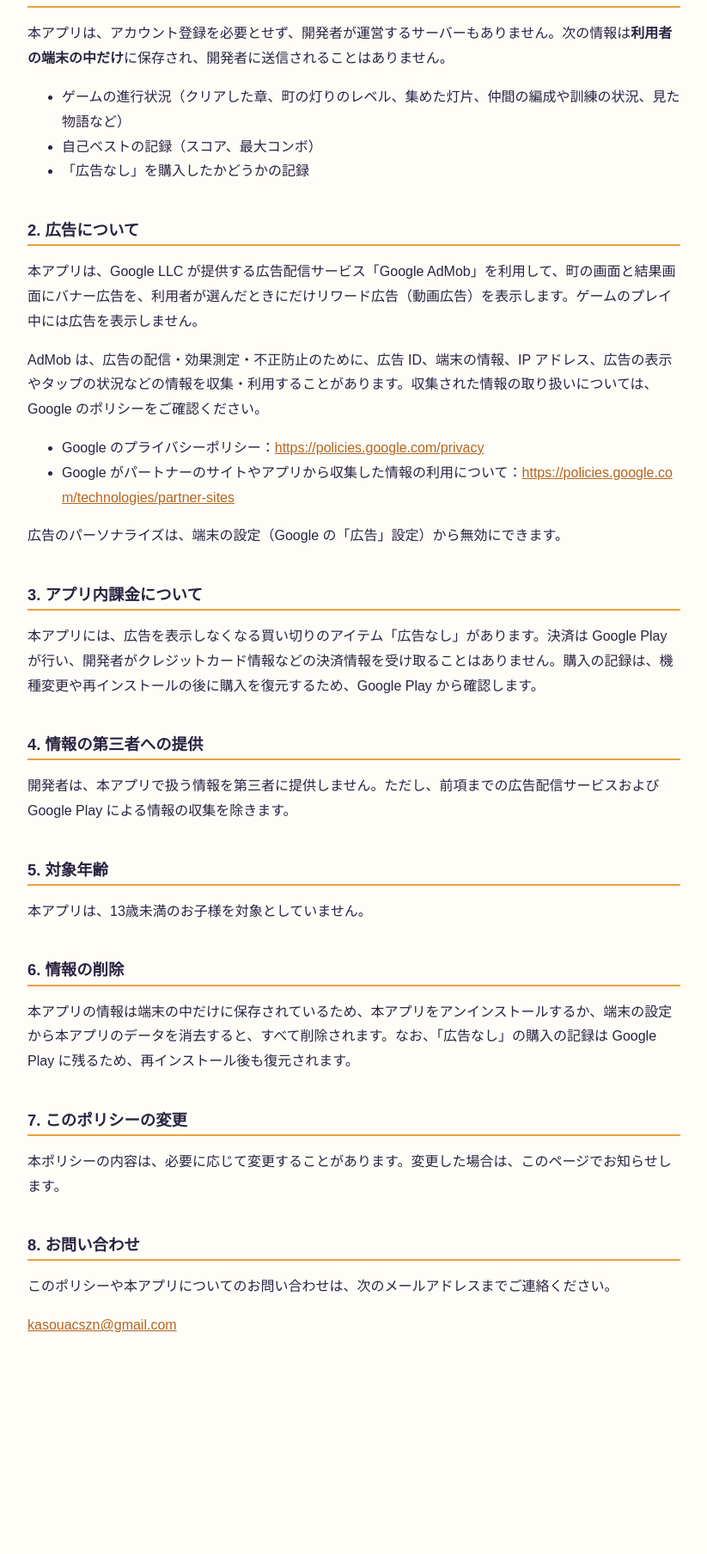
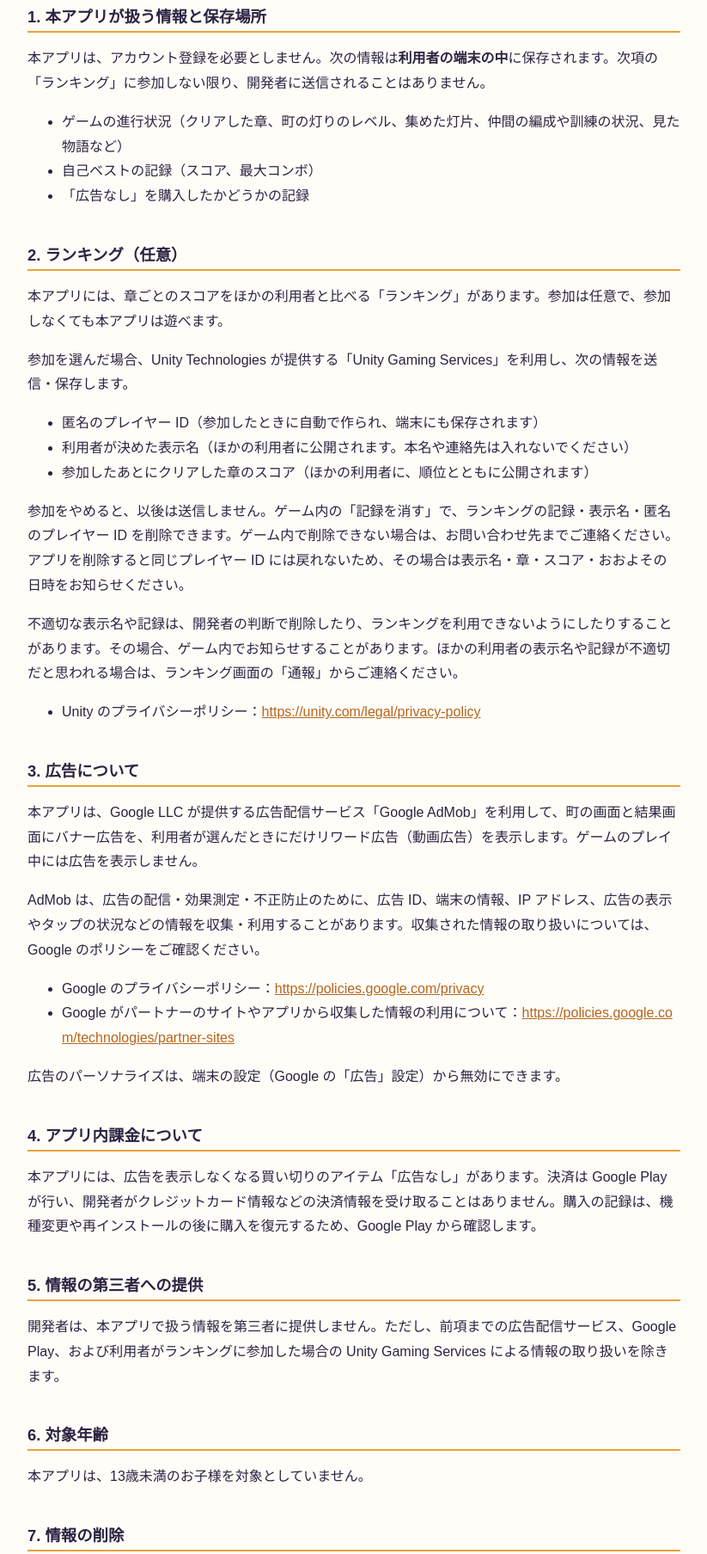
Before and after one commit to taniyamabis-lang/yusharun-privacy, a plain HTML site: page index.html in a window 1280 px wide. Shown: the part 293-2100 px from the top of the page at 86% size, without its empty margins (228-1051 px from the left). Before the commit the page ends 1889 px from the top, so only its background shows below. Drawn offline with Linux system fonts and the light colour scheme.

Commit message:
Update index.html
ランキングについて追記

```diff
--- a/index.html
+++ b/index.html
@@ -14,19 +14,33 @@
 </head>
 <body>
 <h1>勇者ラン：絆のバトン！ プライバシーポリシー</h1>
-<p>開発者：SHIN-App<br>制定日：2026年11月4日</p>
+<p>開発者：SHIN-App<br>制定日：2026年11月4日<br>改定日：2026年11月26日（ランキングについて追記）</p>
 
 <p>SHIN-App（以下「開発者」）は、Android アプリ「勇者ラン：絆のバトン！」（以下「本アプリ」）における利用者の情報の取り扱いについて、以下のとおり定めます。</p>
 
 <h2>1. 本アプリが扱う情報と保存場所</h2>
-<p>本アプリは、アカウント登録を必要とせず、開発者が運営するサーバーもありません。次の情報は<strong>利用者の端末の中だけ</strong>に保存され、開発者に送信されることはありません。</p>
+<p>本アプリは、アカウント登録を必要としません。次の情報は<strong>利用者の端末の中</strong>に保存されます。次項の「ランキング」に参加しない限り、開発者に送信されることはありません。</p>
 <ul>
   <li>ゲームの進行状況（クリアした章、町の灯りのレベル、集めた灯片、仲間の編成や訓練の状況、見た物語など）</li>
   <li>自己ベストの記録（スコア、最大コンボ）</li>
   <li>「広告なし」を購入したかどうかの記録</li>
 </ul>
 
-<h2>2. 広告について</h2>
+<h2>2. ランキング（任意）</h2>
+<p>本アプリには、章ごとのスコアをほかの利用者と比べる「ランキング」があります。参加は任意で、参加しなくても本アプリは遊べます。</p>
+<p>参加を選んだ場合、Unity Technologies が提供する「Unity Gaming Services」を利用し、次の情報を送信・保存します。</p>
+<ul>
+  <li>匿名のプレイヤー ID（参加したときに自動で作られ、端末にも保存されます）</li>
+  <li>利用者が決めた表示名（ほかの利用者に公開されます。本名や連絡先は入れないでください）</li>
+  <li>参加したあとにクリアした章のスコア（ほかの利用者に、順位とともに公開されます）</li>
+</ul>
+<p>参加をやめると、以後は送信しません。ゲーム内の「記録を消す」で、ランキングの記録・表示名・匿名のプレイヤー ID を削除できます。ゲーム内で削除できない場合は、お問い合わせ先までご連絡ください。アプリを削除すると同じプレイヤー ID には戻れないため、その場合は表示名・章・スコア・おおよその日時をお知らせください。</p>
+<p>不適切な表示名や記録は、開発者の判断で削除したり、ランキングを利用できないようにしたりすることがあります。その場合、ゲーム内でお知らせすることがあります。ほかの利用者の表示名や記録が不適切だと思われる場合は、ランキング画面の「通報」からご連絡ください。</p>
+<ul>
+  <li>Unity のプライバシーポリシー：<a href="https://unity.com/legal/privacy-policy">https://unity.com/legal/privacy-policy</a></li>
+</ul>
+
+<h2>3. 広告について</h2>
 <p>本アプリは、Google LLC が提供する広告配信サービス「Google AdMob」を利用して、町の画面と結果画面にバナー広告を、利用者が選んだときにだけリワード広告（動画広告）を表示します。ゲームのプレイ中には広告を表示しません。</p>
 <p>AdMob は、広告の配信・効果測定・不正防止のために、広告 ID、端末の情報、IP アドレス、広告の表示やタップの状況などの情報を収集・利用することがあります。収集された情報の取り扱いについては、Google のポリシーをご確認ください。</p>
 <ul>
@@ -35,22 +49,22 @@
 </ul>
 <p>広告のパーソナライズは、端末の設定（Google の「広告」設定）から無効にできます。</p>
 
-<h2>3. アプリ内課金について</h2>
+<h2>4. アプリ内課金について</h2>
 <p>本アプリには、広告を表示しなくなる買い切りのアイテム「広告なし」があります。決済は Google Play が行い、開発者がクレジットカード情報などの決済情報を受け取ることはありません。購入の記録は、機種変更や再インストールの後に購入を復元するため、Google Play から確認します。</p>
 
-<h2>4. 情報の第三者への提供</h2>
-<p>開発者は、本アプリで扱う情報を第三者に提供しません。ただし、前項までの広告配信サービスおよび Google Play による情報の収集を除きます。</p>
+<h2>5. 情報の第三者への提供</h2>
+<p>開発者は、本アプリで扱う情報を第三者に提供しません。ただし、前項までの広告配信サービス、Google Play、および利用者がランキングに参加した場合の Unity Gaming Services による情報の取り扱いを除きます。</p>
 
-<h2>5. 対象年齢</h2>
+<h2>6. 対象年齢</h2>
 <p>本アプリは、13歳未満のお子様を対象としていません。</p>
 
-<h2>6. 情報の削除</h2>
-<p>本アプリの情報は端末の中だけに保存されているため、本アプリをアンインストールするか、端末の設定から本アプリのデータを消去すると、すべて削除されます。なお、「広告なし」の購入の記録は Google Play に残るため、再インストール後も復元されます。</p>
+<h2>7. 情報の削除</h2>
+<p>端末の中の情報は、本アプリをアンインストールするか、端末の設定から本アプリのデータを消去すると、すべて削除されます。なお、「広告なし」の購入の記録は Google Play に残るため、再インストール後も復元されます。ランキングの情報は、ゲーム内の「記録を消す」またはお問い合わせにより削除します。</p>
 
-<h2>7. このポリシーの変更</h2>
+<h2>8. このポリシーの変更</h2>
 <p>本ポリシーの内容は、必要に応じて変更することがあります。変更した場合は、このページでお知らせします。</p>
 
-<h2>8. お問い合わせ</h2>
+<h2>9. お問い合わせ</h2>
 <p>このポリシーや本アプリについてのお問い合わせは、次のメールアドレスまでご連絡ください。</p>
 <p><a href="mailto:kasouacszn@gmail.com">kasouacszn@gmail.com</a></p>
 </body>
```
